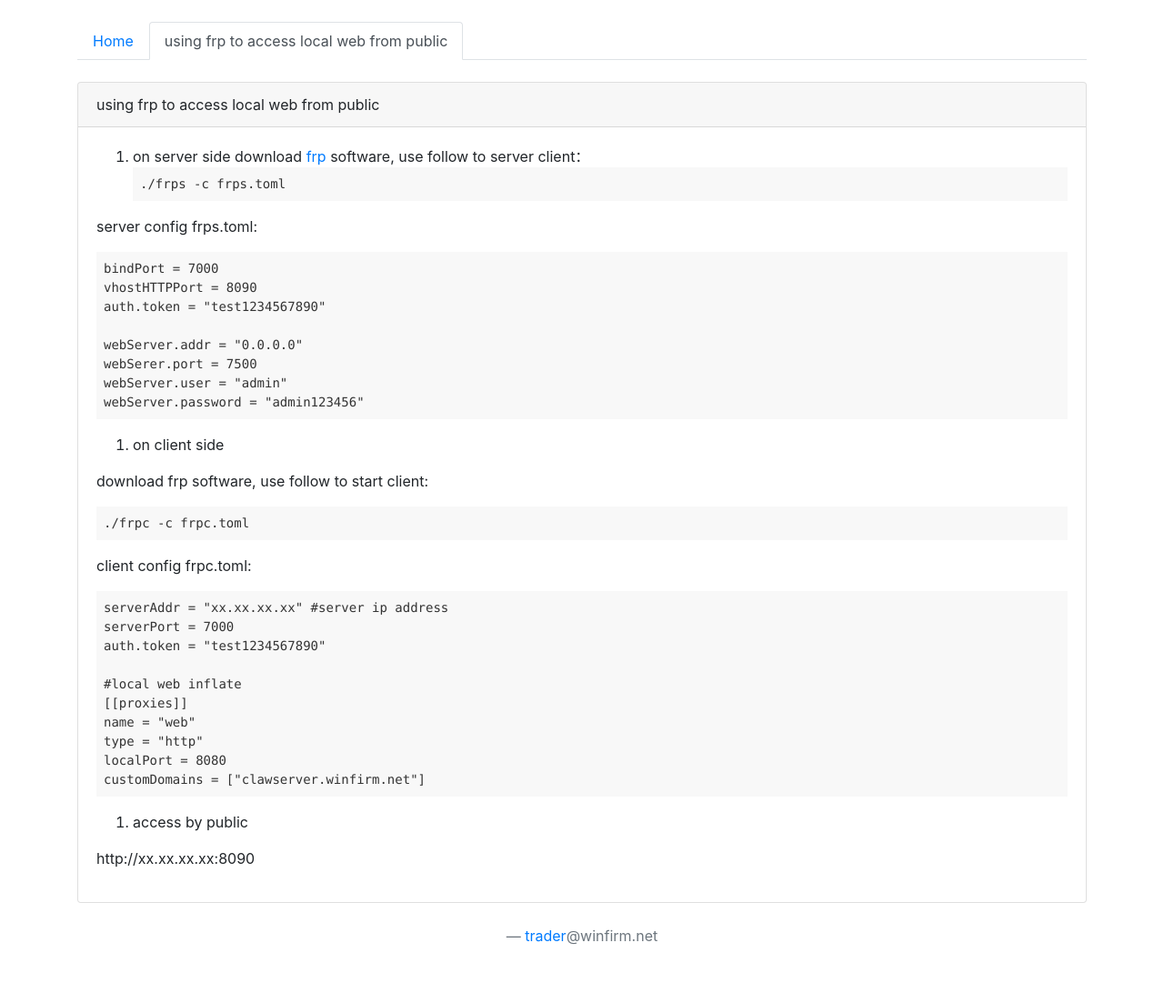
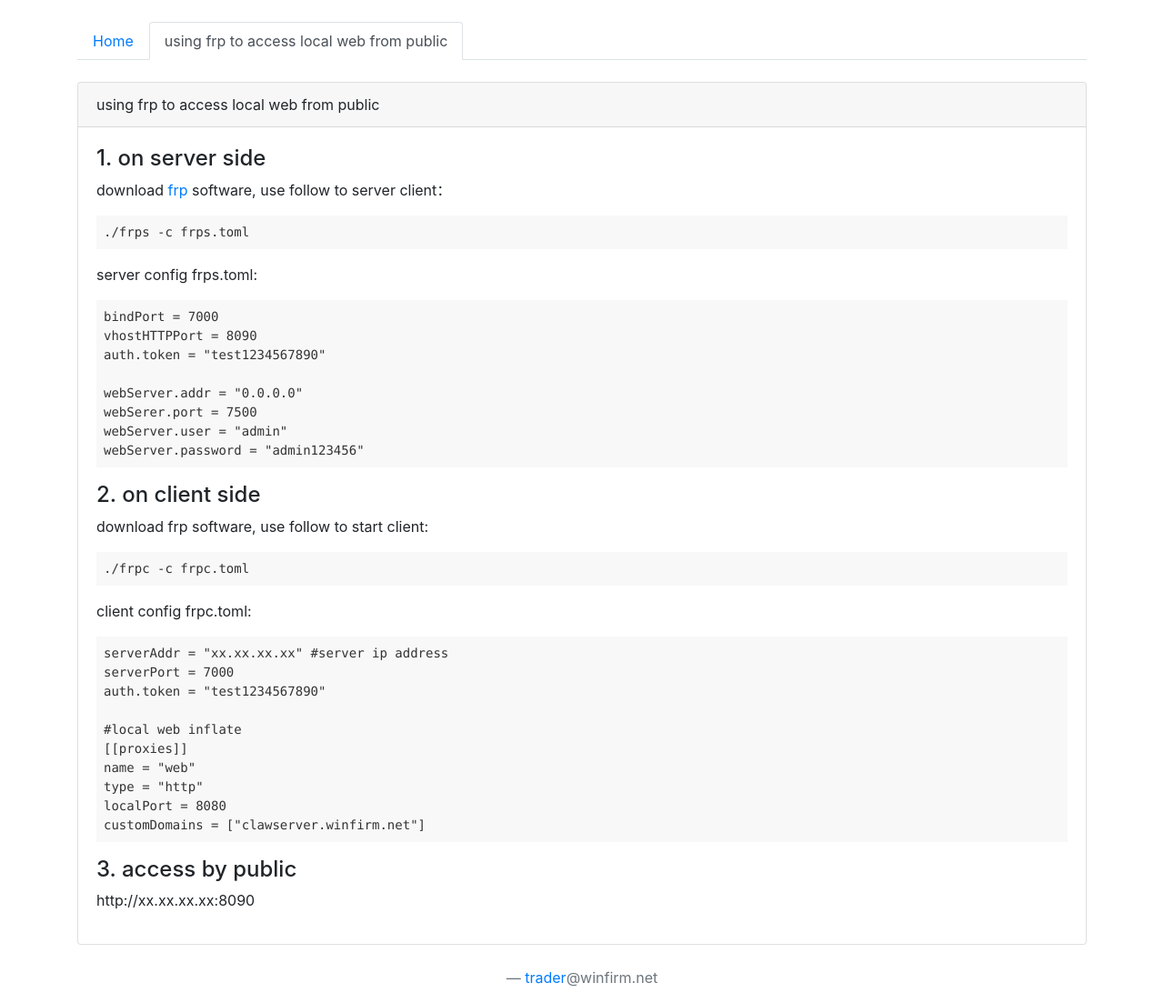
Before and after one commit to winfirm/blog, a Jekyll site: the page built from _posts/2024-12-31-local-to-public-frp.md, in a window 1280 px wide. Shown: the whole page at 91% size. Built offline with Jekyll 4.4.1, drawn with Linux system fonts in a browser that asks for light colours; before the commit the page ends 1057 px from its top, so only the background shows below that.

Commit message:
Update 2024-12-31-local-to-public-frp.md

````diff
--- a/_posts/2024-12-31-local-to-public-frp.md
+++ b/_posts/2024-12-31-local-to-public-frp.md
@@ -6,7 +6,7 @@ category: "all"
 tags: [frp , local , public]
 ---
 
-1. on server side
+#### 1. on server side
 download [frp](https://github.com/fatedier/frp/releases) software, use follow to server client：
 ```
 ./frps -c frps.toml
@@ -24,7 +24,7 @@ webServer.user = "admin"
 webServer.password = "admin123456"
 ```
 
-2. on client side
+#### 2. on client side
 
 download frp software, use follow to start client:
 ```
@@ -45,6 +45,6 @@ localPort = 8080
 customDomains = ["clawserver.winfirm.net"]
 ```
 
-3. access by public
+#### 3. access by public
 
 http://xx.xx.xx.xx:8090
````
